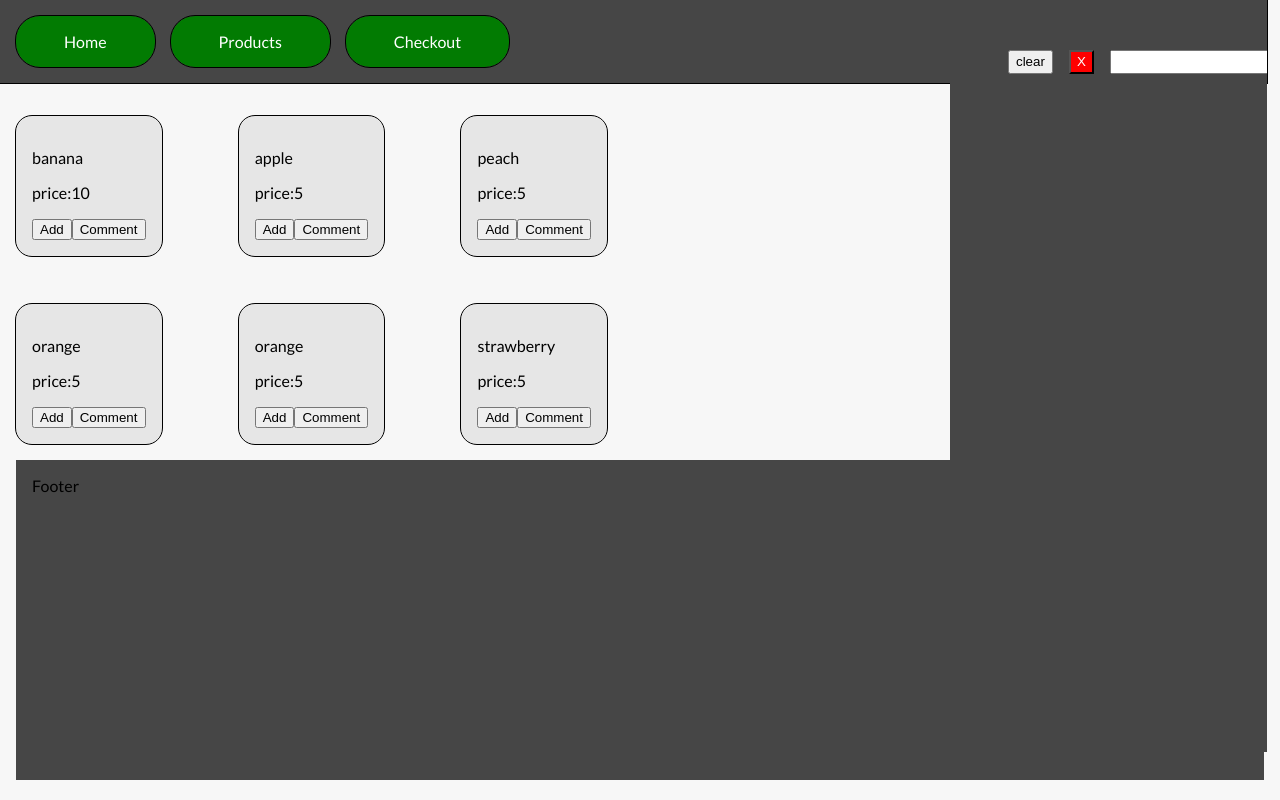
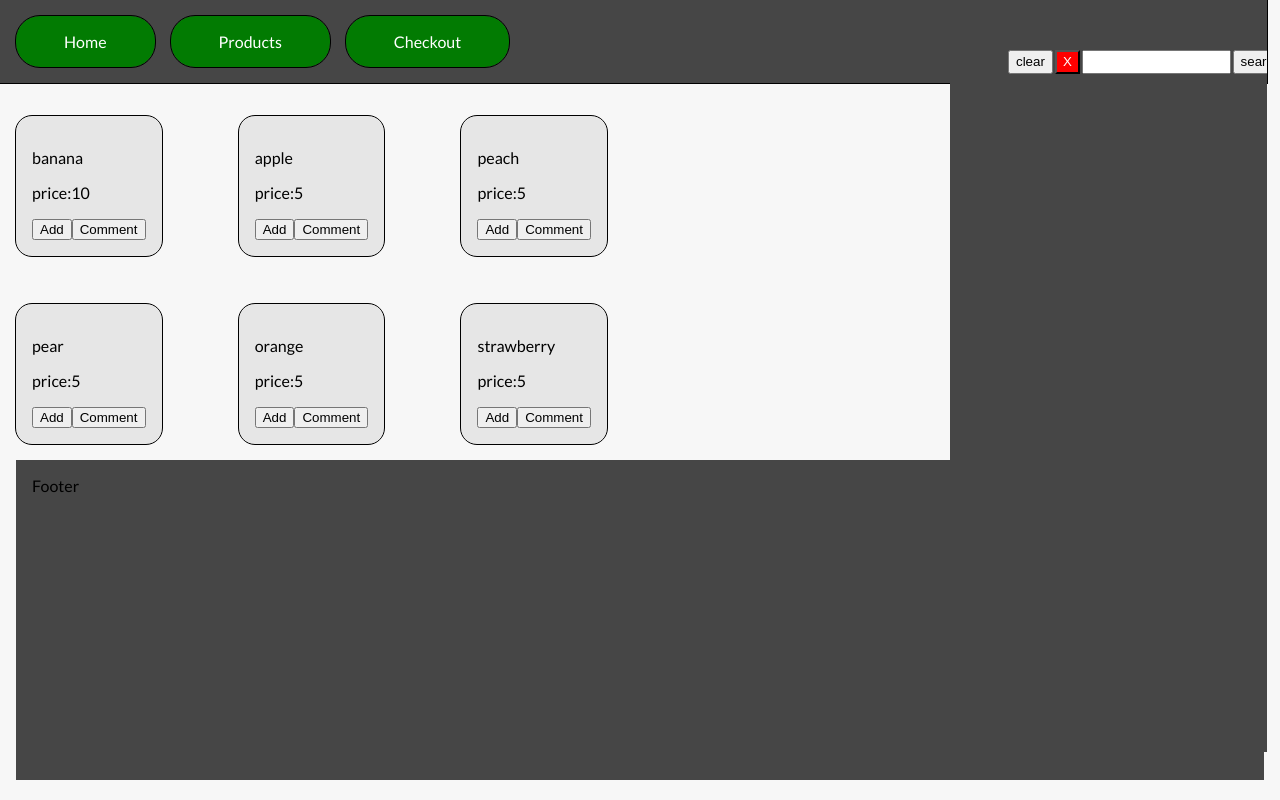
Before and after one commit to DildaarYounglings/react-js-shopping-app, a React (Vite) app: page / in a window 1280 px wide. Both pictures are taken after a click on the item "Checkout". Built offline with nearby package versions, Linux system fonts and the light colour scheme.

Commit message:
adding the search feature with the filter method

```diff
--- a/src/components/CheckoutPage.jsx
+++ b/src/components/CheckoutPage.jsx
@@ -1,65 +1,118 @@
-import React, { useEffect, useState } from 'react'
-import { ShoppingCartStateGlobalContextData } from '../context/ShopingCartState'
+import React, { useEffect, useState } from "react";
+import { ShoppingCartStateGlobalContextData } from "../context/ShopingCartState";
 
 export const ReadyToBuyItem = ({ item, handleDeleteThisItem }) => {
   if (!item) {
-    console.log(item)
-    return <div>nothing is appearing</div>
+    console.log(item);
+    return <div>nothing is appearing</div>;
   }
   return (
     <div className="ReadyToBuyItem">
       <button onClick={() => handleDeleteThisItem(item)}>Remove</button>
-      <p>productName: {item.productName},</p><p>productCategory:{item.productCategory},</p><p>price:{item.price}</p>
+      <p>productName: {item.productName},</p>
+      <p>productCategory:{item.productCategory},</p>
+      <p>quantity:{item.quantity} <input type="button" value="+" /><input type="button" value="-" /></p>
+      <p>price:{item.price}</p>
     </div>
-  )
-}
-export const ClearCheckoutCartButton = ({ handleClearCheckoutCart, handleToggleIsCheckoutCartOpen, handleSearchCheckoutItems, searchTextState }) => {
+  );
+};
+export const ClearCheckoutCartButton = ({
+  handleClearCheckoutCart,
+  handleToggleIsCheckoutCartOpen,
+  searchTextState,
+}) => {
   const setSearchText = searchTextState[1];
   return (
-    <article style={{ display: "flex", gap: "1rem" }}>
+    <article style={{ display: "flex", gap: "0.125rem" }}>
       <button onClick={() => handleClearCheckoutCart()}>clear</button>
-      <button style={{ color: "white", backgroundColor: "red" }} onClick={() => handleToggleIsCheckoutCartOpen()}>X</button>
-      <input type="search" style={{ height: "1.5rem", width: "10.5rem" }} onChange={(e) => setSearchText(e.target.value)} />
+      <button
+        style={{ color: "white", backgroundColor: "red" }}
+        onClick={() => handleToggleIsCheckoutCartOpen()}
+      >
+        X
+      </button>
+      <input
+        type="search"
+        style={{ height: "1.5rem", width: "9.3rem" }}
+        onChange={(e) => setSearchText(e.target.value)}
+      />
+      <button>search</button>
     </article>
-  )
-}
+  );
+};
 
 export const CheckoutPage = () => {
-  const { globalState, handleClearCheckoutCart, handleDeleteItemFromCheckoutCart, handleToggleIsCheckoutCartOpen, handleSearchCheckoutItems } = ShoppingCartStateGlobalContextData();
-  const { isCheckoutCartOpen, allCheckoutProducts, allCheckoutProductsFiltered } = globalState;
-  const [isAllCheckoutProductsFiltered, setIsAllCheckoutProductsFiltered] = useState(false);
-  const [searchText, setSearchText] = useState("");
+  const {
+    globalState,
+    handleClearCheckoutCart,
+    handleDeleteItemFromCheckoutCart,
+    handleToggleIsCheckoutCartOpen,
+    handleSearchCheckoutItems,
+    setSearchText
+  } = ShoppingCartStateGlobalContextData();
+  {/*useEffect(() => {},[]);*/}
+  const {
+    isCheckoutCartOpen,
+    allCheckoutProducts,
+    allCheckoutProductsFiltered,
+    isAllCheckoutProductsFiltered,
+    searchText
+  } = globalState;
   const readyToBuyItems = allCheckoutProducts;
-  useEffect(
-    () => {
-      if (searchText === "") {
-        setIsAllCheckoutProductsFiltered(false)
-      } else {
-        handleSearchCheckoutItems(searchText);
-        setIsAllCheckoutProductsFiltered(true);
-        searchText("")
-      }
-    }, [searchText]
-  );
 
   return (
-    <div style={{ display: `${isCheckoutCartOpen ? "flex" : "none"}`, flexDirection: "column", width: "25%", gap: "1rem", padding: "0.1rem" }}>
-      <div style={{ display: "flex", width: "25%", padding: "1rem", alignContent: "flex-end", alignItems: "flex-end" }}>
-        <ClearCheckoutCartButton searchTextState={[searchText, setSearchText]} handleSearchCheckoutItems={handleSearchCheckoutItems} handleClearCheckoutCart={handleClearCheckoutCart} handleToggleIsCheckoutCartOpen={handleToggleIsCheckoutCartOpen} />
+    <div
+      style={{
+        display: `${isCheckoutCartOpen ? "flex" : "none"}`,
+        flexDirection: "column",
+        width: "25%",
+        gap: "1rem",
+        padding: "0.1rem",
+      }}
+    >
+      <div
+        style={{
+          display: "flex",
+          width: "25%",
+          padding: "1rem",
+          alignContent: "flex-end",
+          alignItems: "flex-end",
+        }}
+      >
+        <ClearCheckoutCartButton
+          searchTextState={[searchText,setSearchText]}
+          handleSearchCheckoutItems={handleSearchCheckoutItems}
+          handleClearCheckoutCart={handleClearCheckoutCart}
+          handleToggleIsCheckoutCartOpen={handleToggleIsCheckoutCartOpen}
+        />
       </div>
-      {isAllCheckoutProductsFiltered === true ?
-        <React.Fragment>
-          <div style={{ display: "flex", flexDirection: "column", gap: "1rem" }}>
-            {allCheckoutProducts && allCheckoutProducts.map((allCheckoutProduct, index) => <ReadyToBuyItem key={index} item={allCheckoutProduct} handleDeleteThisItem={handleDeleteItemFromCheckoutCart} />)}
+        {isAllCheckoutProductsFiltered === false &&
+        <div
+            style={{ display: "flex", flexDirection: "column", gap: "1rem" }}
+          >
+            {allCheckoutProducts &&
+              allCheckoutProducts.map((allCheckoutProduct, index) => (
+                <ReadyToBuyItem
+                  key={index}
+                  item={allCheckoutProduct}
+                  handleDeleteThisItem={handleDeleteItemFromCheckoutCart}
+                />
+              ))}
+          </div>}
+
+          {isAllCheckoutProductsFiltered === true &&
+            <div
+            style={{ display: "flex", flexDirection: "column", gap: "1rem" }}>
+            {allCheckoutProductsFiltered &&
+              allCheckoutProductsFiltered.map((allCheckoutProduct, index) => (
+                <ReadyToBuyItem
+                  key={index}
+                  item={allCheckoutProduct}
+                  handleDeleteThisItem={handleDeleteItemFromCheckoutCart}
+                />
+              ))}
           </div>
-        </React.Fragment>
-        :
-        <React.Fragment>
-          <div style={{ display: "flex", flexDirection: "column", gap: "1rem" }}>
-            {allCheckoutProductsFiltered && allCheckoutProductsFiltered.map((allCheckoutProduct, index) => <ReadyToBuyItem key={index} item={allCheckoutProduct} handleDeleteThisItem={handleDeleteItemFromCheckoutCart} />)}
-          </div>
-        </React.Fragment>
-      }
+          }
     </div>
-  )
-}
+  );
+};
--- a/src/context/ShopingCartState.jsx
+++ b/src/context/ShopingCartState.jsx
@@ -2,6 +2,7 @@ import React, { useContext, useRef, useState } from "react";
 // <> //
 // Initial State //
 const initialState = {
+
   allShopProducts: [
     {
       productName: "banana",
@@ -31,7 +32,7 @@ const initialState = {
       ],
     },
     {
-      productName: "orange",
+      productName: "pear",
       productCategory: "fruit",
       price: 5,
       quantity: 12,
@@ -59,7 +60,9 @@ const initialState = {
     },
   ],
   allCheckoutProducts: [],
-  allCheckoutProductsFiltered:[],
+  isAllCheckoutProductsFiltered: false,
+  searchText: "",
+  allCheckoutProductsFiltered: [],
   isCheckoutCartOpen: false,
 };
 const ShoppingCartStateGlobalContext = React.createContext();
@@ -75,6 +78,9 @@ export const ShoppingCartStateGlobalContextData = () =>
 // Provider component //
 export const ShopingCartStateProvider = ({ children }) => {
   const [globalState, setGlobalState] = useState(initialState);
+  const setSearchText = (text) => {
+    setGlobalState({ ...globalState, searchText: text })
+  };
 
   const handleCheckIfCartHasTheSameItem = (product) => {
     const allItemsToCheck = globalState.allCheckoutProducts.map(
@@ -113,13 +119,12 @@ export const ShopingCartStateProvider = ({ children }) => {
     const { isCheckoutCartOpen } = globalState;
     setGlobalState({ ...globalState, isCheckoutCartOpen: !isCheckoutCartOpen });
   };
-  const handleSearchCheckoutItems = (searchText) => {
-    const {allCheckoutProducts} = globalState;
-    if(searchText === ""){
-      setGlobalState({...globalState,filteredCheckoutProducts:[...allCheckoutProducts]});
-    }else{
-      setGlobalState({...globalState,filteredCheckoutProducts:[...allCheckoutProducts].filter((item) => item.includes(searchText))});
-    }
+  const handleSearchCheckoutItems = () => {
+    const { allCheckoutProducts, searchText } = globalState;
+    setGlobalState({ ...globalState, isAllCheckoutProductsFiltered: false });
+    if(searchText === "")return;
+    setGlobalState({ ...globalState, isAllCheckoutProductsFiltered: true });
+    setGlobalState({ ...globalState, filteredCheckoutProducts: [...allCheckoutProducts].filter((item) => item.productName.includes(searchText)) });
   };
 
   return (
@@ -132,6 +137,7 @@ export const ShopingCartStateProvider = ({ children }) => {
         handleDeleteItemFromCheckoutCart,
         handleToggleIsCheckoutCartOpen,
         handleSearchCheckoutItems,
+        setSearchText
       }}
     >
       {children}
```
Also changed, not shown: 5 other files (tests, documents, lock files or other folders).
